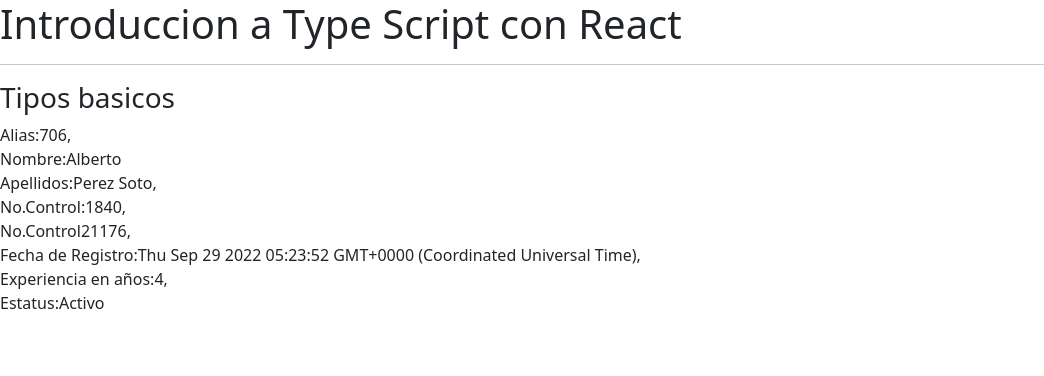
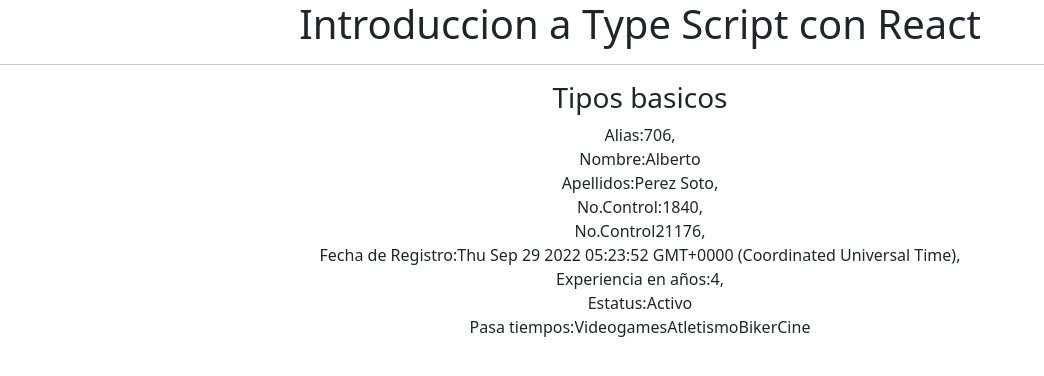
Before and after one commit to ITSJAPS/React-Native_APP_1, a React (Create React App) app: page / in a window 1280 px wide. Shown: the top 376 px of the page, without its empty margins (0-1044 px from the left). Built offline with nearby package versions, Linux system fonts and the light colour scheme.

Commit message:
4.3 terminado

```diff
--- a/public/index.html
+++ b/public/index.html
@@ -24,17 +24,22 @@
       work correctly both with client-side routing and a non-root public URL.
       Learn how to configure a non-root public URL by running `npm run build`.
     -->
+    <div>
 
-    <link href="https://cdn.jsdelivr.net/npm/bootstrap@5.1.1/dist/css/bootstrap.min.css"
-    rel="stylesheet"
-    integrity="sha384-F3w7mX95PdgyTmZZMECAngseQB83DfGTowi0iMjiWaeVhAn4FJkqJByhZMI3AhiU"
-    crossorigin="anonymous">
-    <title>React App - TypeScript Test 1 :)</title>
+      <link href="https://cdn.jsdelivr.net/npm/bootstrap@5.1.1/dist/css/bootstrap.min.css"
+      rel="stylesheet"
+      integrity="sha384-F3w7mX95PdgyTmZZMECAngseQB83DfGTowi0iMjiWaeVhAn4FJkqJByhZMI3AhiU"
+      crossorigin="anonymous">
+      <title>React App - TypeScript Test 1 :)</title>
+
+    </div>
+
   </head>
   <body>
-    <div>
+    <center>
     <noscript>You need to enable JavaScript to run this app.</noscript>
     <div id="root"></div>
+
     <!--
       This HTML file is a template.
       If you open it directly in the browser, you will see an empty page.
@@ -45,6 +50,7 @@
       To begin the development, run `npm start` or `yarn start`.
       To create a production bundle, use `npm run build` or `yarn build`.
     -->
-  </div>
+  </center>
+
   </body>
 </html>
--- a/src/App.tsx
+++ b/src/App.tsx
@@ -3,6 +3,7 @@
 const App = () => {
   return (
     <div>
+
       <h1>Introduccion a Type Script con React</h1>
       <hr />
       <TiposBasicos/>
--- a/src/typescript/TiposBasicos.tsx
+++ b/src/typescript/TiposBasicos.tsx
@@ -9,7 +9,13 @@
 let AlExperiencia = 4;
 let AlActivo: boolean = true;
 
-//
+
+//declaramos un arreglo en typeScrip
+let AlPasatiempos : string[] = ['Videogames', 'Atletismo', 'Biker', 'Cine'];
+
+//damos el metodo push para agregar al arreglo
+//AlPasatiempos.push(706);
+//AlPasatiempos.push(true);
 
 export const TiposBasicos = () => {
     //declaramos una variable default AlIdNombregit
@@ -33,6 +39,8 @@
            Experiencia en años:{AlExperiencia},
            <br />
            Estatus:{(AlActivo)?'Activo':'No Activo'}
+           <br />
+           Pasa tiempos:{AlPasatiempos}
         </div>
 
     )
```
